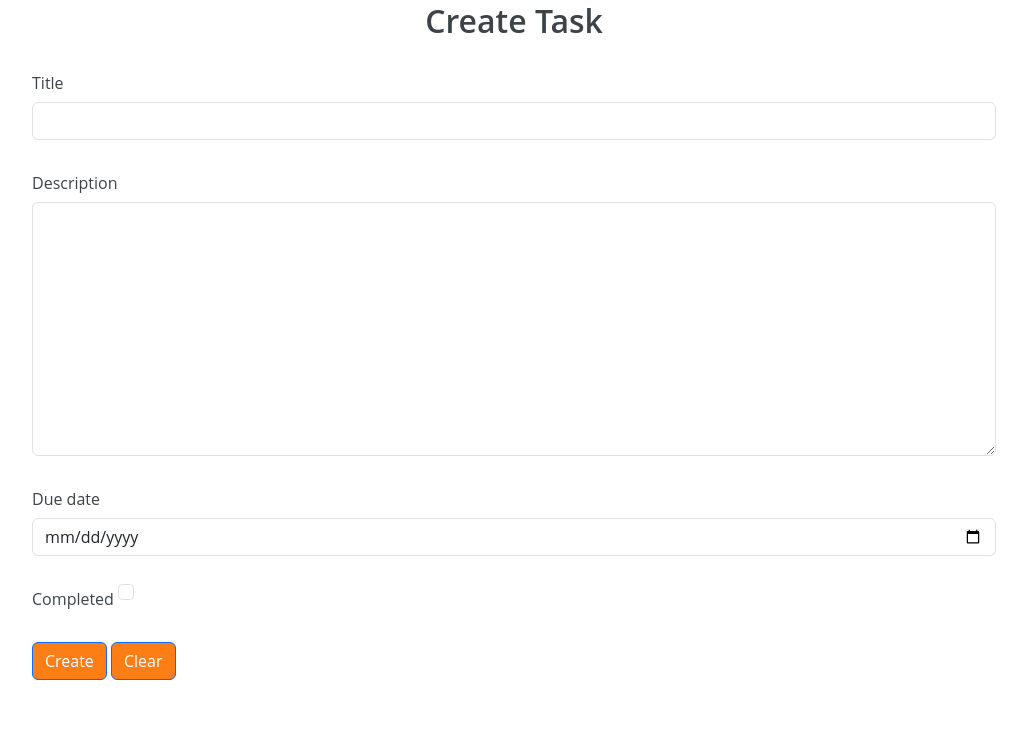
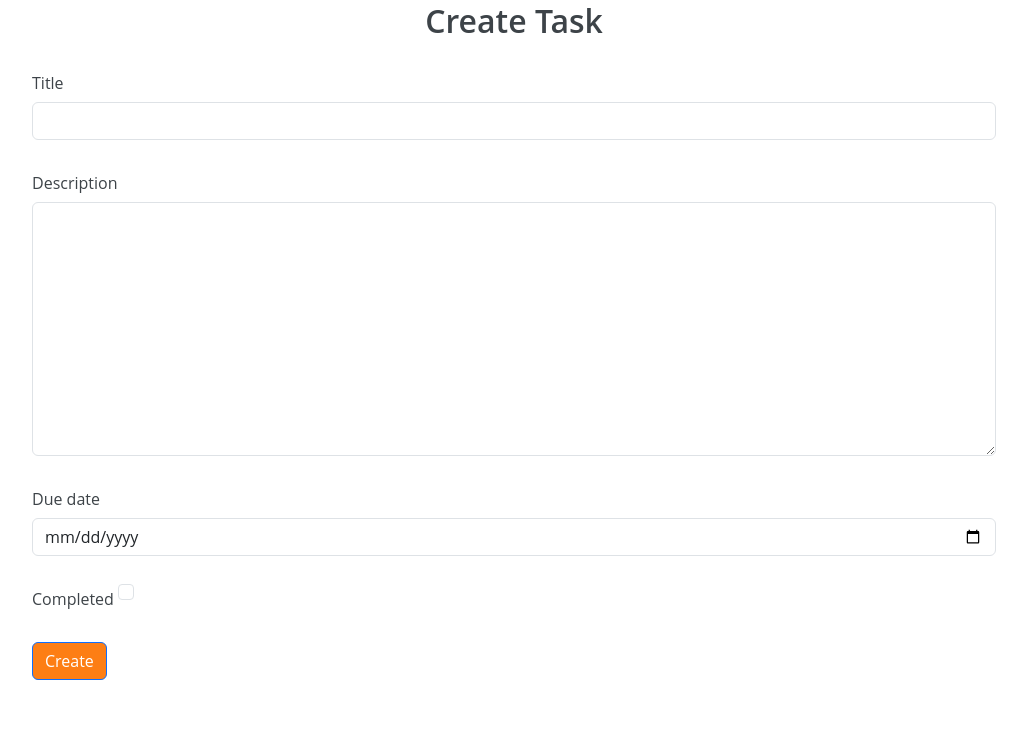
Before and after one commit to meenakshiAS/to-do, a Django app: page /create_task/ in a window 1280 px wide. Shown: the part 118-862 px from the top of the page, without its empty margins (126-1153 px from the left). Run offline with Django 4.2, Linux system fonts and the light colour scheme; the visitor is signed in with stand-in values (Sample User, id 1).

```diff
--- a/templates/tasks/create_task.html
+++ b/templates/tasks/create_task.html
@@ -40,7 +40,6 @@
 
         <div class="d-grid gap-2 d-md-block">
             <button class="btn btn-primary" type="submit">Create</button>
-            <button class="btn btn-primary" type="button">Clear</button>
         </div>
     </form>
 </div>
```
